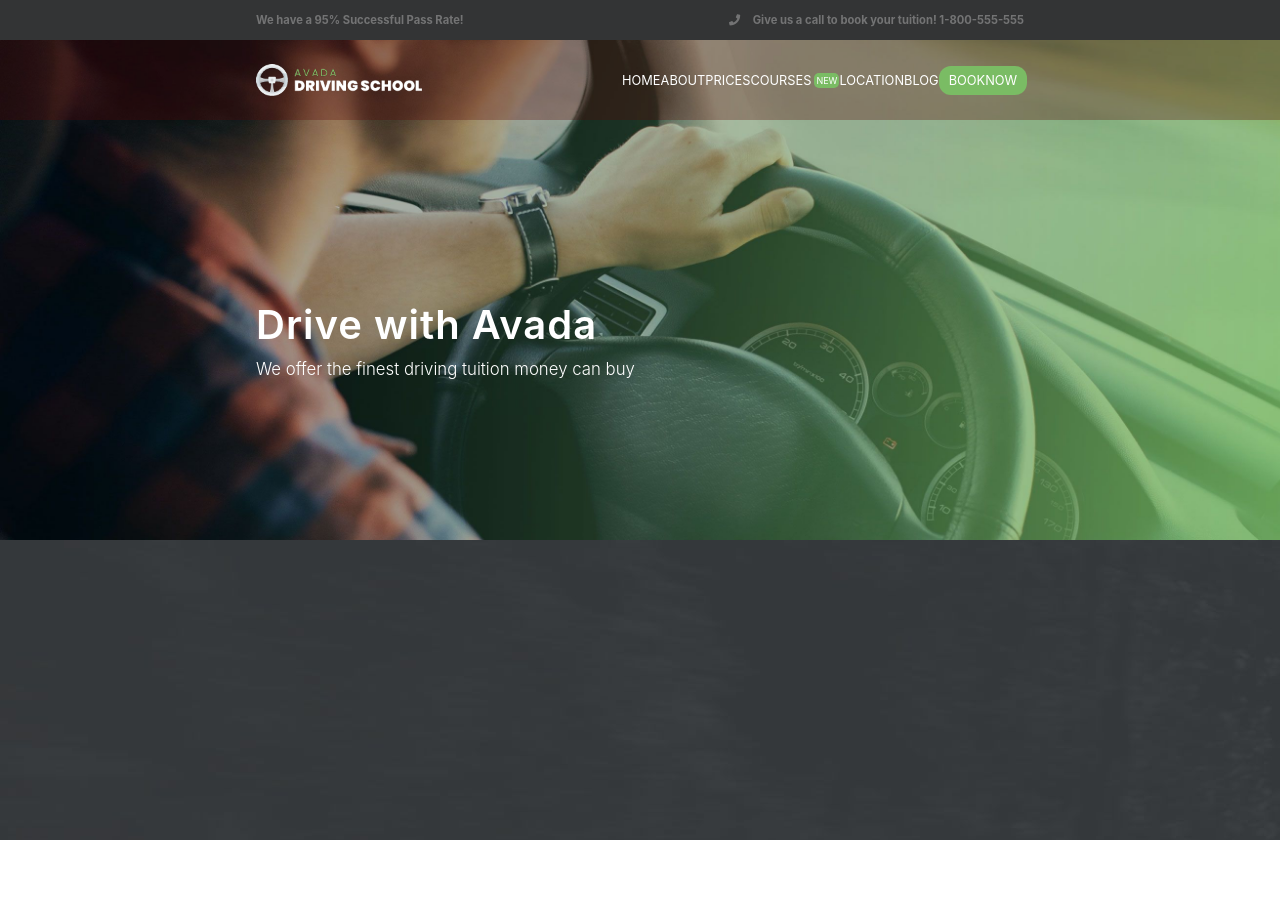
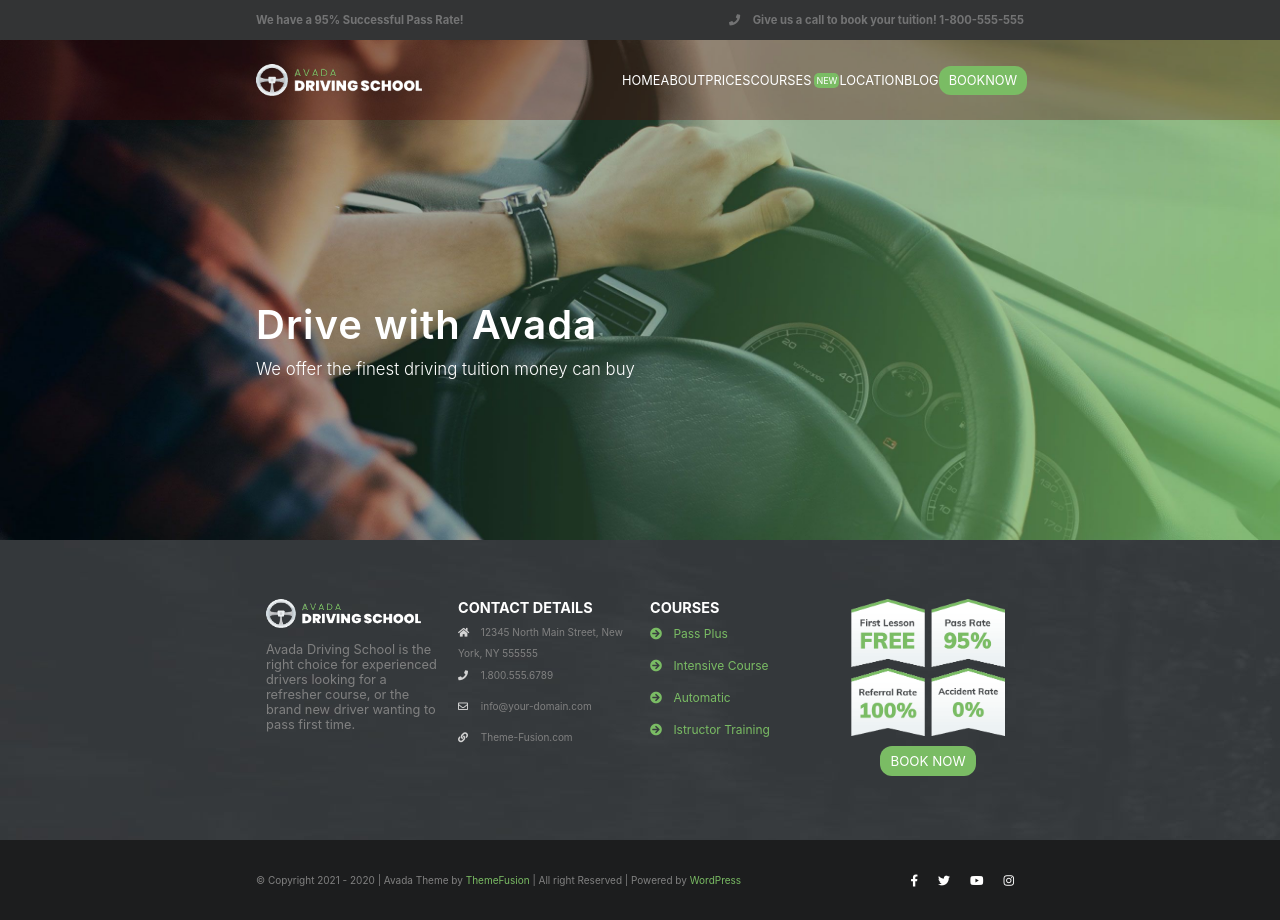
Before and after one commit to Stefano-Para/proj-html-vuejs, a Vue app: page / in a window 1280 px wide. Before the commit the page ends 840 px from the top, so only its background shows below. Built offline with nearby package versions, Linux system fonts and the light colour scheme.

Commit message:
fine footer 1.0

```diff
--- a/src/components/Footer.vue
+++ b/src/components/Footer.vue
@@ -3,12 +3,66 @@
 
         <section id="footer-top">
             <div class="container-dimension">
-
+                    <!-- 1/4 logo + text -->
+                    <section>
+                        <img src="../assets/avada-drivers-logo-1x.png" alt="">
+                        <p>Avada Driving School is the right choice for experienced drivers looking for a refresher course, or the brand new driver wanting to pass first time.</p>
+                    </section>
+                    <!-- 2/4 contacts -->
+                    <section>
+                        <h2>Contact details</h2>
+                        <ul>
+                            <li
+                            v-for="(item, index) in footerContacts"
+                            :key="index"
+                            >
+                            <i
+                            :class="item.icon"></i>
+                            {{ item.text }}
+                            </li>
+                        </ul>
+                    </section>
+                    <!-- 3/4 courses -->
+                    <section>
+                        <h2>Courses</h2>
+                        <ul>
+                            <li
+                            v-for="(item, index) in coursesList"
+                            :key="index"
+                            >
+                                <a href="">
+                                    <i class="fas fa-arrow-circle-right green"></i>
+                                    {{ item.text }}
+                                </a>
+                            </li>
+                        </ul>
+                    </section>
+                    <!-- 4/4 img + button -->
+                    <section>
+                        <img src="../assets/footer-ad-grid.png" alt="">
+                        <a href="">
+                            <button>
+                                Book Now
+                            </button>
+                        </a>
+                    </section>
             </div>
         </section>
 
-        <section id="footer-bot">
-
+        <section id="footer-bottom">
+            <div class="container-dimension">
+                <h6>
+                    © Copyright 2021 - 2020 | Avada Theme by <span>ThemeFusion</span> | All right Reserved | Powered by <span>WordPress</span>
+                </h6>
+                <ul>
+                    <li v-for="item in socials"
+                    :key="item">
+                        <a href="">
+                            <i :class="item.icon"></i>
+                        </a>
+                    </li>
+                </ul>
+            </div>
         </section>
 
     </footer>
@@ -17,13 +71,165 @@
 <script>
 export default {
     name: 'Footer',
-
+    data: function() {
+        return {
+            footerContacts: [
+                {
+                        icon: "fas fa-home",
+                        text: '12345 North Main Street, New York, NY 555555',
+                    },
+                    {
+                        icon: 'fas fa-phone',
+                        text: '1.800.555.6789'
+                    },
+                    {
+                        icon: 'far fa-envelope',
+                        text: 'info@your-domain.com'
+                    },
+                    {
+                        icon: 'fas fa-link',
+                        text: 'Theme-Fusion.com'
+            }
+            ],
+            coursesList: [
+                {
+                text: 'Pass Plus'
+                },
+                {
+                text: 'Intensive Course'
+                },
+                {
+                text: 'Automatic'
+                },
+                {
+                text: 'Istructor Training'
+                },
+            ],
+            socials: [
+                {
+                    name:'facebook',
+                    icon: 'fab fa-facebook-f'
+                },
+                {
+                    name:'twitter',
+                    icon: 'fab fa-twitter'
+                },
+                {
+                    name:'youtube',
+                    icon: 'fab fa-youtube'
+                },
+                {
+                    name:'instagram',
+                    icon: 'fab fa-instagram'
+                }
+            ]
+        }
+    }
 }
 </script>
 
-<style>
+<style lang="scss" scoped>
 #footer-top {
     height: 300px;
     background-image: url(../assets/footer-background-color.jpg);
+    display: flex;
+    justify-content: center;
+    align-items: center;
+    .container-dimension {
+            display: flex;
+            justify-content: space-between;
+            section {
+                width: 25%;
+                padding: 25px 10px;
+                h2 {
+                    text-transform: uppercase;
+                    font-size: 0.9em;
+                    color: white;
+                    margin: 5px 0;
+                }
+                p {
+                    margin-top: 10px;
+                    font-size: 0.8em;
+                    color: grey;
+                }
+                img {
+                    margin-top: 5px;
+                    width: 90%;
+                }
+                ul {
+                    display: flex;
+                    flex-direction: column;
+                    list-style: none;
+                    li {
+                        color: grey;
+                        font-size: 10px;
+                        font-weight: 400;
+                        margin: 5px 0;
+                        i {
+                            width: 20px;
+                            height: 20px;
+                            color: lightgrey;
+                            &.green {
+                                color: #7ABC64;
+                            }
+                        }
+                        a {
+                            color: #7ABC64;
+                            text-decoration: none;
+                            font-size: 12px;
+                        }
+
+                    }
+                }
+                button {
+                    text-transform: uppercase;
+                    color: white;
+                    border: 0;
+                    padding: 7px 10px;
+                    border-radius: 12px;
+                    background-color: #7ABC64;
+                    margin: 10px 0;
+                    &:hover {
+                        transform: scale(0.8)
+                    }
+                }
+                &:last-child {
+                    display: flex;
+                    flex-direction: column;
+                    justify-content: center;
+                    align-items: center;
+                }
+            }
+    }
+}
+#footer-bottom {
+    height: 80px;
+    background-color: #1c1d1e;
+    .container-dimension {
+        height: 100%;
+        display: flex;
+        justify-content: space-between;
+        align-items: center;
+        h6 {
+            font-size: 10px;
+            font-weight: 400;
+            color: grey;
+            span {
+                color: #7ABC64;
+            }
+        }
+        ul {
+            display: flex;
+            list-style-type: none;
+            li {
+                font-size: 12px;
+                a {
+                    text-decoration: none;
+                    color: white;
+                    margin: 0 10px;
+                }
+            }
+        }
+    }
 }
 </style>
--- a/src/components/Header.vue
+++ b/src/components/Header.vue
@@ -100,7 +100,7 @@ export default {
         window.addEventListener("scroll", function(){
           var navbar = document.getElementById("navbar")
           var nav_classes = navbar.classList
-          if(document.documentElement.scrollTop >= 10) {
+          if(document.documentElement.scrollTop >= 5) {
             if (nav_classes.contains("shrink") === false) {
               nav_classes.toggle("shrink");
             }
```
